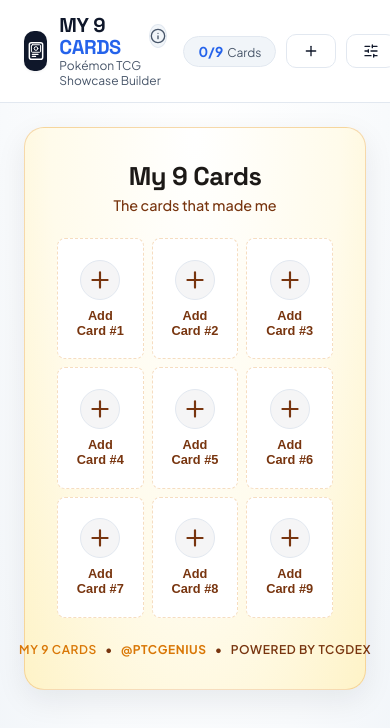
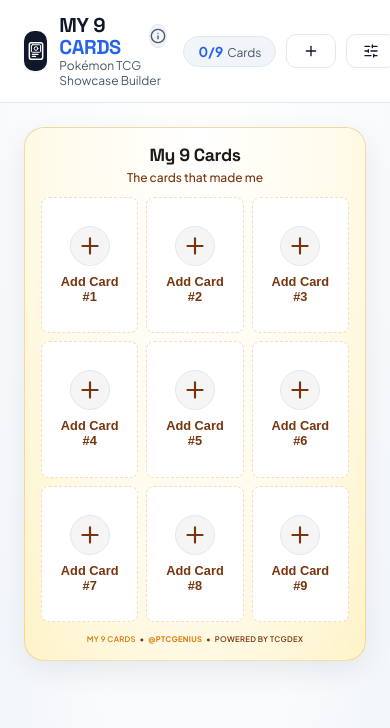
Before and after one commit to ed-george/my-nine-cards, a React (Vite) app: page / in a window 390 px wide. Shown: the top 728 px of the page. Built offline with nearby package versions, Linux system fonts and the light colour scheme.

Commit message:
fix: responsive container query scaling for showcase footer watermark to prevent overflow on export

```diff
--- a/src/index.css
+++ b/src/index.css
@@ -254,14 +254,17 @@
 }
 
 .showcase-card-grid-wrapper {
-  padding: 32px;
+  container-type: inline-size;
+  padding: clamp(16px, 4cqw, 32px);
   border-radius: var(--radius-xl);
   border: 1px solid var(--card-border, rgba(15, 23, 42, 0.12));
   box-shadow: var(--shadow-card);
   transition: background var(--transition-normal);
   display: flex;
   flex-direction: column;
-  gap: 24px;
+  gap: clamp(12px, 3cqw, 24px);
+  width: 100%;
+  box-sizing: border-box;
 }
 
 /* Showcase Header */
@@ -274,14 +277,14 @@
 
 .showcase-title {
   font-family: var(--font-display);
-  font-size: 1.6rem;
+  font-size: clamp(1.1rem, 3.5cqw, 1.6rem);
   font-weight: 700;
   letter-spacing: -0.02em;
   color: inherit;
 }
 
 .showcase-subtitle {
-  font-size: 0.9rem;
+  font-size: clamp(0.75rem, 2cqw, 0.9rem);
   color: var(--subtext-color, #64748b);
   font-weight: 500;
 }
@@ -514,14 +517,18 @@
   display: flex;
   align-items: center;
   justify-content: center;
-  gap: 8px;
-  font-size: 0.75rem;
+  gap: clamp(3px, 1.2cqw, 8px);
+  font-size: clamp(0.48rem, 1.65cqw, 0.75rem);
   color: var(--subtext-color, #94a3b8);
   font-weight: 600;
-  letter-spacing: 0.05em;
+  letter-spacing: 0.04em;
   text-transform: uppercase;
   white-space: nowrap;
   flex-wrap: nowrap;
+  width: 100%;
+  max-width: 100%;
+  overflow: hidden;
+  box-sizing: border-box;
 }
 
 .showcase-footer span {
```
